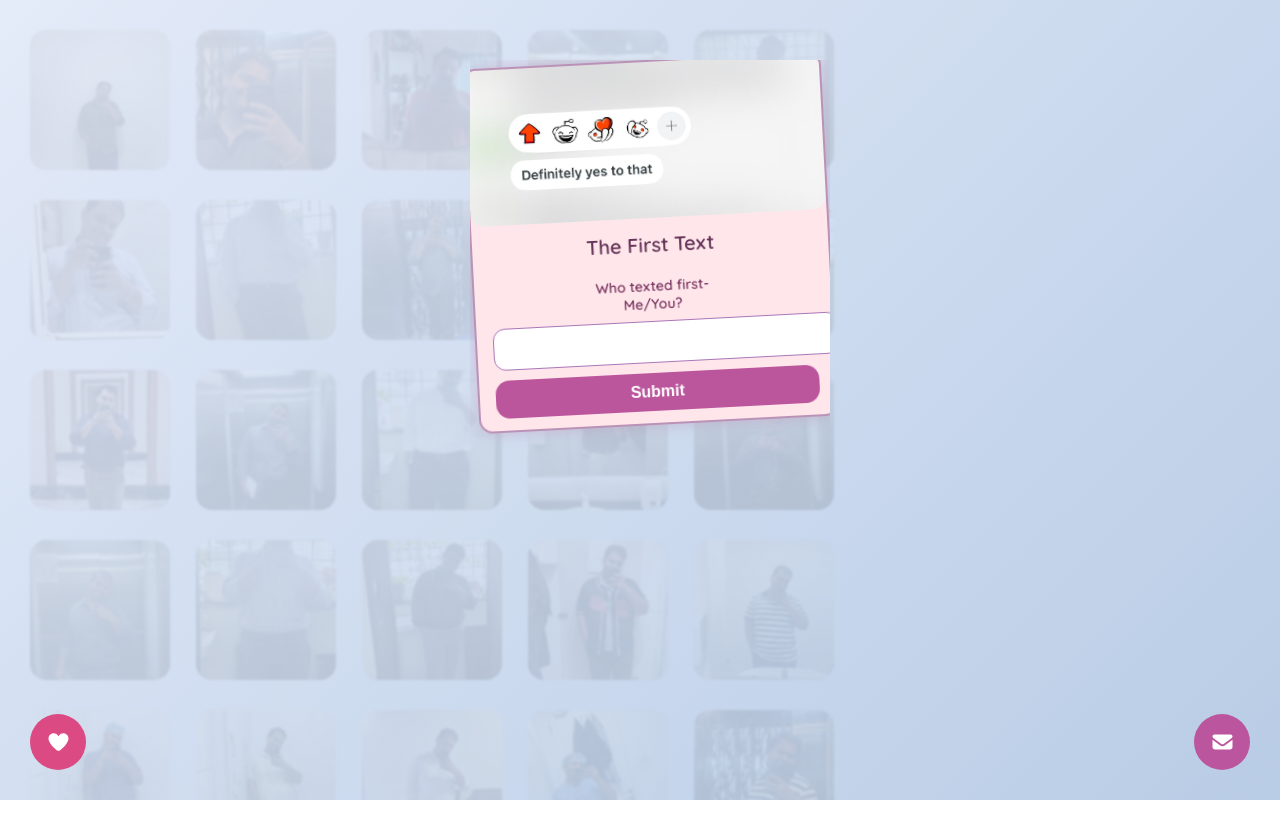
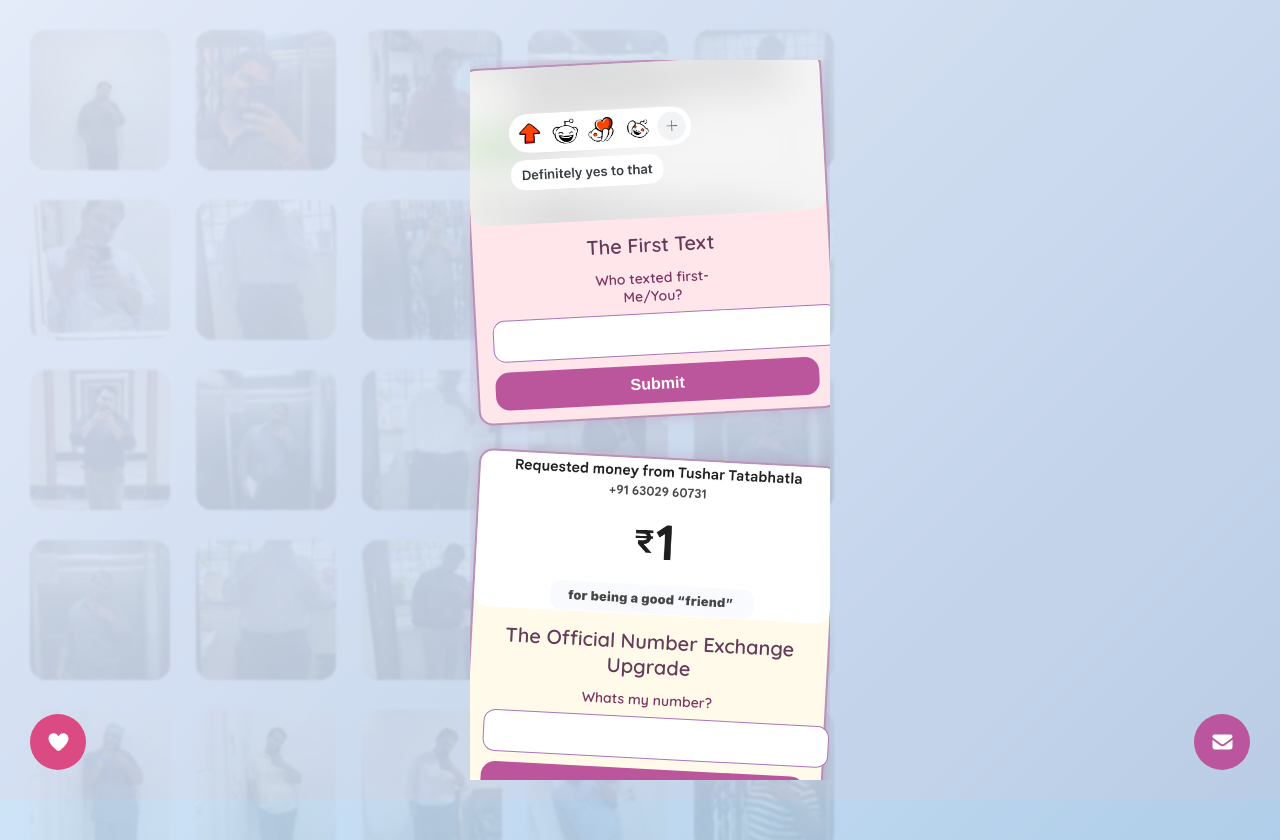
Before and after one commit to sruthidevk/test, a React (Create React App) app: page / in a window 1280 px wide. Before the commit the page ends 800 px from the top, so only its background shows below. Built offline with nearby package versions, Linux system fonts and the light colour scheme.

Commit message:
add new layout

```diff
--- a/src/App.js
+++ b/src/App.js
@@ -31,49 +31,59 @@ const polaroids = [
     img: "/memory1.jpg",
     theme: { overlay: "#ffe6eb", sticker: "🫢", confetti: "#fa729e", emoji: "💞" },
   },
-  // include all other milestones exactly as you have them, with '\\n' in strings for line breaks
+  {
+    title: "The Official Number Exchange Upgrade",
+    memory:
+      "I know Instagram was huge-er this just came naturally\nNever forgetting that you ignored me for 2 whole days\nI WAS DYING FOR YOU TO FIGURE IT OUT",
+    quizQuestion: "Whats my number?",
+    quizAnswer: "9440992807",
+    img: "/number.jpg",
+    theme: { icon: faLaugh, overlay: "#fffae9", sticker: "😇", confetti: "#ffe138", emojiUnder: "🩷" },
+  },
+  // ... include all other milestones exactly like above with \n where needed ...
 ];
 
 function FadedBackground() {
-  const imgSize = 140;
-  const cols = 5;
-  const repeatCount = 20;
+  const imgSize = 140,
+    cols = 5,
+    repeatCount = 20;
   const imgs = Array.from({ length: personalBgs.length * repeatCount }, (_, i) => personalBgs[i % personalBgs.length]);
   const rows = Math.ceil(imgs.length / cols);
   const containerHeight = rows * (imgSize + 30) + 50;
-
   return (
-    <div style={{ position: "absolute", top: 0, left: 0, width: "100%", height: containerHeight, pointerEvents: "none", zIndex: 0, userSelect: "none" }}>
+    <div
+      style={{
+        position: "absolute",
+        top: 0,
+        left: 0,
+        width: "100%",
+        height: containerHeight,
+        pointerEvents: "none",
+        zIndex: 0,
+        userSelect: "none",
+      }}
+    >
       {imgs.map((src, i) => {
-        const col = i % cols;
-        const row = Math.floor(i / cols);
-        const left = col * (imgSize + 26) + 30;
-        const top = row * (imgSize + 30) + 30;
-        return (
-          <img
-            key={i}
-            src={src}
-            alt=""
-            draggable={false}
-            loading="lazy"
-            style={{ position: "absolute", left, top, width: imgSize, height: imgSize, borderRadius: 16, filter: "grayscale(0.15) blur(1.1px)", opacity: 0.1, objectFit: "cover" }}
-          />
-        )
+        const col = i % cols,
+          row = Math.floor(i / cols),
+          left = col * (imgSize + 26) + 30,
+          top = row * (imgSize + 30) + 30;
+        return <img key={i} src={src} alt="" draggable={false} loading="lazy" style={{ position: "absolute", left, top, width: imgSize, height: imgSize, borderRadius: 16, filter: "grayscale(0.15) blur(1.1px)", opacity: 0.1, objectFit: "cover" }} />;
       })}
     </div>
-  )
+  );
 }
 
 const popupVariants = {
   hidden: { opacity: 0, x: 70, scale: 0.95 },
   visible: { opacity: 1, x: 0, scale: 1, transition: { type: "spring", bounce: 0.3, duration: 0.5 } },
-  exit: { opacity: 0, x: 70, scale: 0.95, transition: { duration: 0.3 } }
-}
+  exit: { opacity: 0, x: 70, scale: 0.95, transition: { duration: 0.3 } },
+};
 
 const secretMessages = Array.from({ length: 14 }, (_, i) => ({
-  img: `/secret${i+1}.jpg`,
-  caption: ""
-}))
+  img: `/secret${i + 1}.jpg`,
+  caption: "",
+}));
 
 export default function App() {
   const [selected, setSelected] = useState(null);
@@ -105,7 +115,7 @@ export default function App() {
     setQuizFeedback("");
     setPopupOpen(false);
     setHeartClicked(false);
-  }
+  };
 
   const handleSubmit = (e, item) => {
     e.preventDefault();
@@ -115,8 +125,8 @@ export default function App() {
     setQuizFeedback(isCorrect ? "Good boi 💋" : `WOW! Better luck next time! The answer: ${item.quizAnswer}`);
     setPopupOpen(true);
     document.body.style.overflow = "hidden";
-    if (!isDesktop) setTimeout(()=> window.scrollTo({top:0, behavior:"smooth"}), 200);
-  }
+    if (!isDesktop) setTimeout(() => window.scrollTo({ top: 0, behavior: "smooth" }), 200);
+  };
 
   const closePopup = () => {
     setPopupOpen(false);
@@ -124,20 +134,52 @@ export default function App() {
     setQuizInput("");
     setQuizFeedback("");
     document.body.style.overflow = "";
-  }
+  };
 
-  const nextMsg = () => setMsgIndex(i => (i + 1) % secretMessages.length);
-  const prevMsg = () => setMsgIndex(i => (i - 1 + secretMessages.length) % secretMessages.length);
+  const nextMsg = () => setMsgIndex((i) => (i + 1) % secretMessages.length);
+  const prevMsg = () => setMsgIndex((i) => (i - 1 + secretMessages.length) % secretMessages.length);
 
   return (
-    <div style={{ fontFamily: "'Quicksand', sans-serif", minHeight: "100vh", background: violetGrad, color: "#7a447f", position: "relative", overflowX: "auto" }}>
-      <div style={{ position: "fixed", top:0, left:0, width:"100%", height:"100%", background: subtleBg, pointerEvents: "none", zIndex: 0 }} />
+    <div
+      style={{
+        fontFamily: "'Quicksand', sans-serif",
+        minHeight: "100vh",
+        background: violetGrad,
+        color: "#7a447f",
+        position: "relative",
+        overflowX: "auto",
+      }}
+    >
+      <div
+        style={{
+          position: "fixed",
+          top: 0,
+          left: 0,
+          width: "100%",
+          height: "100%",
+          background: subtleBg,
+          pointerEvents: "none",
+          zIndex: 0,
+        }}
+      />
       <FadedBackground />
 
-      <div style={{ display: "flex", flexDirection: "row", justifyContent: "center", gap: 20, paddingTop: 60, paddingBottom: 60, flexWrap: "nowrap" }}>
+      <div
+        style={{
+          display: "flex",
+          flexDirection: "row",
+          justifyContent: "center",
+          gap: 20,
+          paddingTop: 60,
+          paddingBottom: 60,
+          flexWrap: "nowrap",
+        }}
+      >
         <div style={{ flex: "0 0 360px", overflowY: "auto", maxHeight: "90vh", marginLeft: 20 }}>
-          {polaroids.map((item, idx) =>
-            <motion.div key={idx} style={{
+          {polaroids.map((item, idx) => (
+            <motion.div
+              key={idx}
+              style={{
                 marginBottom: 40,
                 background: item.theme.overlay,
                 borderRadius: 14,
@@ -146,32 +188,79 @@ export default function App() {
                 border: "2px solid #bb92b7",
                 cursor: "pointer",
                 rotate: idx % 2 === 0 ? "-3deg" : "3deg",
-            }} whileHover={{ scale: 1.05, rotate: 0, boxShadow: "0 0 28px rgba(188,78,189,0.6)" }}
-              onClick={() => handleCardClick(item)}>
+              }}
+              whileHover={{ scale: 1.05, rotate: 0, boxShadow: "0 0 28px rgba(188,78,189,0.6)" }}
+              onClick={() => handleCardClick(item)}
+            >
+              {item.video ? (
+                <video src={item.video} autoPlay muted loop playsInline style={{ width: "100%", borderRadius: 14, height: 156, objectFit: "cover" }} />
+              ) : (
+                <img src={item.img} alt={item.title} style={{ width: "100%", borderRadius: 14, height: 156, objectFit: "cover" }} />
+              )}
+              <div style={{ textAlign: "center", fontWeight: 700, marginTop: 10, fontSize: 20, color: "#653b59" }}>{item.title}</div>
 
-              {item.video ? (
-                <video src={item.video} autoPlay muted loop playsInline style={{ width:"100%", borderRadius:14, height:156, objectFit:"cover" }} />
-              ) : (
-                <img src={item.img} alt={item.title} style={{ width:"100%", borderRadius:14, height:156, objectFit:"cover" }} />
+              <form onSubmit={(e) => {
+                e.preventDefault();
+                handleSubmit(e, item);
+              }} style={{ marginTop: 12, padding: "0 16px" }}>
+                {item.quizQuestion && (
+                  <div
+                    style={{
+                      fontWeight: 600,
+                      fontSize: 14,
+                      marginBottom: 8,
+                      whiteSpace: "pre-line",
+                      color: "#7a3660",
+                      textAlign: "center",
+                    }}
+                  >
+                    {item.quizQuestion}
+                  </div>
                 )}
 
-              <div style={{ textAlign: "center", fontSize: 20, fontWeight: "700", marginTop: 10, color: "#653459" }}>
-                {item.title}
-              </div>
-
-              <form onSubmit={e => { e.preventDefault(); handleSubmit(e, item); }} style={{ marginTop: 20, padding: "0 16px" }}>
-                {item.quizQuestion && <div style={{ fontWeight:600, fontSize:14, marginBottom: 8, whiteSpace: "pre-line", color: "#7a3660", textAlign: "center" }}>{item.quizQuestion}</div>}
-
-                <input type="text" onClick={e=> e.stopPropagation()} value={quizInput} onChange={e => setQuizInput(e.target.value)} style={{ width:"100%", borderRadius:12, border:"1.5px solid #aa76b7", padding:10, fontSize:17, fontWeight:"600", textAlign:"center" }} />
-
-                <button type="submit" style={{ width:"100%", marginTop:10, padding:10, background:"#bb569d", border:"none", borderRadius:14, color:"white", fontWeight:"700", fontSize:16, cursor:"pointer" }}>Submit</button>
+                <input
+                  type="text"
+                  onClick={(e) => e.stopPropagation()}
+                  value={quizInput}
+                  onChange={(e) => setQuizInput(e.target.value)}
+                  style={{
+                    width: "100%",
+                    borderRadius: 12,
+                    border: "1.5px solid #aa76b7",
+                    padding: 10,
+                    fontSize: 17,
+                    fontWeight: "600",
+                    textAlign: "center",
+                  }}
+                />
+                <button
+                  type="submit"
+                  style={{
+                    width: "100%",
+                    marginTop: 10,
+                    padding: 10,
+                    background: "#bb569d",
+                    border: "none",
+                    borderRadius: 14,
+                    color: "white",
+                    fontWeight: "700",
+                    fontSize: 16,
+                    cursor: "pointer",
+                  }}
+                >
+                  Submit
+                </button>
               </form>
             </motion.div>
-          )}
+          ))}
         </div>
 
         {isDesktop && selected && popupOpen && (
-          <motion.div key="popup" initial="hidden" animate="visible" exit="exit" variants={popupVariants}
+          <motion.div
+            key="popup"
+            initial={{ opacity: 0, x: 100, scale: 0.95 }}
+            animate={{ opacity: 1, x: 0, scale: 1, transition: { duration: 0.4, type: "spring", bounce: 0.3 } }}
+            exit={{ opacity: 0, x: 100, scale: 0.95, transition: { duration: 0.3 } }}
             style={{
               flex: "0 0 360px",
               background: selected.theme.overlay,
@@ -185,7 +274,20 @@ export default function App() {
               overflowY: "auto",
             }}
           >
-            <button onClick={closePopup} aria-label="Close popup" style={{ position: "absolute", top: 20, right: 20, fontSize: 28, background: "transparent", border: "none", color: "#82385d", cursor: "pointer" }}>
+            <button
+              onClick={closePopup}
+              aria-label="Close popup"
+              style={{
+                position: "absolute",
+                top: 20,
+                right: 20,
+                fontSize: 28,
+                background: "transparent",
+                border: "none",
+                color: "#82385d",
+                cursor: "pointer",
+              }}
+            >
               <FontAwesomeIcon icon={faXmark} />
             </button>
             {selected.video ? (
@@ -193,36 +295,54 @@ export default function App() {
             ) : (
               <img src={selected.img} alt={selected.title} style={{ width: "100%", borderRadius: 16, height: 180, objectFit: "cover", marginBottom: 20 }} />
             )}
-            <h3 style={{ fontWeight: 800, fontSize: 24, color: "#703c65", marginBottom: 12, textAlign: "center" }}>{selected.title} {selected.theme.sticker}</h3>
-            <p style={{ fontSize: 16, fontWeight: 500, whiteSpace: "pre-line", textAlign: "center", marginBottom: 18 }}>
-              {selected.memory}
-            </p>
+            <h3 style={{ fontWeight: 800, fontSize: 24, color: "#703c65", marginBottom: 12, textAlign: "center" }}>
+              {selected.title} {selected.theme.sticker}
+            </h3>
+            <p style={{ fontSize: 16, fontWeight: 500, whiteSpace: "pre-line", textAlign: "center", marginBottom: 18 }}>{selected.memory}</p>
             {quizFeedback && (
-              <p style={{ fontSize:16, fontWeight: "800", textAlign: "center", color: quizFeedback.includes("Good") ? "green" : "crimson" }}>
-                {quizFeedback}
-              </p>
+              <p style={{ fontSize: 16, fontWeight: "800", textAlign: "center", color: quizFeedback.includes("Good") ? "green" : "crimson" }}>{quizFeedback}</p>
             )}
-            <motion.button animate={{ scale: heartClicked ? 1.2 : 1, color: heartClicked ? "#db237a" : "#a7578d" }} onClick={() => setHeartClicked(!heartClicked)} style={{ fontSize: 38, marginTop: 20, display: "block", marginLeft: "auto", marginRight: "auto", background: "transparent", border: "none", cursor: "pointer" }} whileTap={{ scale: 1.3 }} aria-label="Favourite button">
+            <motion.button
+              animate={{ scale: heartClicked ? 1.2 : 1, color: heartClicked ? "#db237a" : "#a7578d" }}
+              onClick={() => setHeartClicked(!heartClicked)}
+              style={{ fontSize: 38, marginTop: 20, display: "block", marginLeft: "auto", marginRight: "auto", background: "transparent", border: "none", cursor: "pointer" }}
+              whileTap={{ scale: 1.3 }}
+              aria-label="Favourite button"
+            >
               ❤️
             </motion.button>
           </motion.div>
         )}
-
       </div>
 
       {/* Buttons for Secret Messages and Heart Note */}
-      <motion.div onClick={() => setShowMessages(true)} style={{ position: "fixed", bottom: 30, right: 30, width: 56, height: 56, borderRadius: 28, backgroundColor: "#bb559d", display: "flex", justifyContent: "center", alignItems: "center", zIndex: 9999, cursor: "pointer" }} aria-label="Toggle secret messages">
+      <motion.div
+        onClick={() => setShowMessages(true)}
+        style={{ position: "fixed", bottom: 30, right: 30, width: 56, height: 56, borderRadius: 28, backgroundColor: "#bb559d", display: "flex", justifyContent: "center", alignItems: "center", zIndex: 9999, cursor: "pointer" }}
+        aria-label="Toggle secret messages"
+      >
         <FontAwesomeIcon icon={faEnvelope} color="white" size="lg" />
       </motion.div>
 
-      <motion.div onClick={() => setShowHeartNote(curr => !curr)} style={{ position: "fixed", bottom: 30, left: 30, width: 56, height: 56, borderRadius: 28, backgroundColor: "#db4a82", display: "flex", justifyContent: "center", alignItems: "center", zIndex: 9999, cursor: "pointer" }} aria-label="Toggle heart note">
+      <motion.div
+        onClick={() => setShowHeartNote((prev) => !prev)}
+        style={{ position: "fixed", bottom: 30, left: 30, width: 56, height: 56, borderRadius: 28, backgroundColor: "#db4a82", display: "flex", justifyContent: "center", alignItems: "center", zIndex: 9999, cursor: "pointer" }}
+        aria-label="Toggle heart note"
+      >
         <FontAwesomeIcon icon={faHeart} color="white" size="lg" />
       </motion.div>
 
       {/* Secret Messages Drawer */}
       <AnimatePresence>
         {showMessages && (
-          <motion.div initial={{ opacity: 0, y: "100%" }} animate={{ opacity: 1, y: 0 }} exit={{ opacity: 0, y: "100%" }} transition={{ type: "spring", bounce: 0.25, duration: 0.4 }} style={{ position: "fixed", bottom: 0, left: 0, right: 0, maxHeight: "70vh", backgroundColor: "rgba(236 184 222 / 0.7)", borderRadius: "24px 24px 0 0", padding: 24, zIndex: 10000, overflowY: "auto", fontFamily: "'Quicksand', sans-serif", color: "#7a4b75" }} aria-label="Secret messages drawer">
+          <motion.div
+            initial={{ opacity: 0, y: "100%" }}
+            animate={{ opacity: 1, y: 0 }}
+            exit={{ opacity: 0, y: "100%" }}
+            transition={{ type: "spring", bounce: 0.25, duration: 0.4 }}
+            style={{ position: "fixed", bottom: 0, left: 0, right: 0, maxHeight: "70vh", backgroundColor: "rgba(236 184 222 / 0.7)", borderRadius: "24px 24px 0 0", padding: 24, zIndex: 10000, overflowY: "auto", fontFamily: "'Quicksand', sans-serif", color: "#7a4b75" }}
+            aria-label="Secret messages drawer"
+          >
             <div style={{ position: "relative", textAlign: "center", marginBottom: 16 }}>
               <h3 style={{ fontWeight: 700, fontSize: 22 }}>Secret Messages</h3>
               <button onClick={() => setShowMessages(false)} aria-label="Close secret messages" style={{ position: "absolute", top: 16, right: 20, fontSize: 24, backgroundColor: "transparent", border: "none", cursor: "pointer", color: "#7a4b75" }}>
@@ -245,10 +365,17 @@ export default function App() {
         )}
       </AnimatePresence>
 
-      {/* Heart Note Drawer */}
+      {/* Heart Note Popup */}
       <AnimatePresence>
         {showHeartNote && (
-          <motion.div initial={{ opacity: 0, y: "100%" }} animate={{ opacity: 1, y: 0 }} exit={{ opacity: 0, y: "100%" }} transition={{ type: "spring", bounce: 0.25, duration: 0.4 }} style={{ position: "fixed", bottom: 0, left: 0, right: 0, maxHeight: "70vh", backgroundColor: "rgba(236 184 222 / 0.7)", borderRadius: "24px 24px 0 0", padding: 24, zIndex: 10000, overflowY: "auto", fontFamily: "'Quicksand', sans-serif", color: "#7a4b75" }} aria-label="Heart note drawer">
+          <motion.div
+            initial={{ opacity: 0, y: "100%" }}
+            animate={{ opacity: 1, y: 0 }}
+            exit={{ opacity: 0, y: "100%" }}
+            transition={{ type: "spring", bounce: 0.25, duration: 0.4 }}
+            style={{ position: "fixed", bottom: 0, left: 0, right: 0, maxHeight: "70vh", backgroundColor: "rgba(236 184 222 / 0.7)", borderRadius: "24px 24px 0 0", padding: 24, zIndex: 10000, overflowY: "auto", fontFamily: "'Quicksand', sans-serif", color: "#7a4b75" }}
+            aria-label="Heart note popup"
+          >
             <div style={{ position: "relative", textAlign: "center", marginBottom: 16 }}>
               <h3 style={{ fontWeight: 700, fontSize: 22 }}>A Note For You</h3>
               <button onClick={() => setShowHeartNote(false)} aria-label="Close heart note" style={{ position: "absolute", top: 16, right: 20, fontSize: 24, backgroundColor: "transparent", border: "none", cursor: "pointer", color: "#7a4b75" }}>
@@ -274,5 +401,5 @@ export default function App() {
         )}
       </AnimatePresence>
     </div>
-  )
+  );
 }
```
Lines whose indentation alone changed are shown as unchanged.
